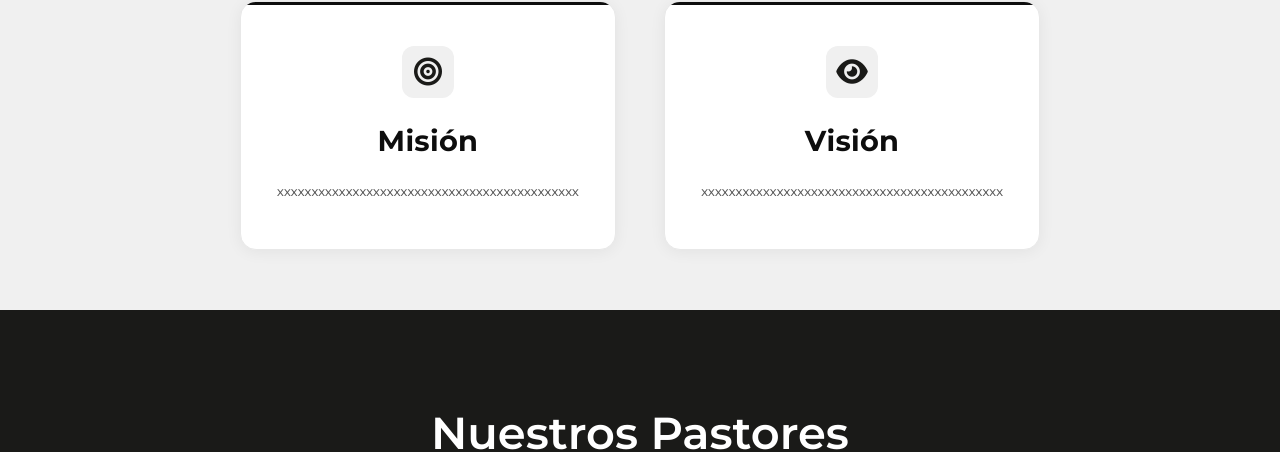
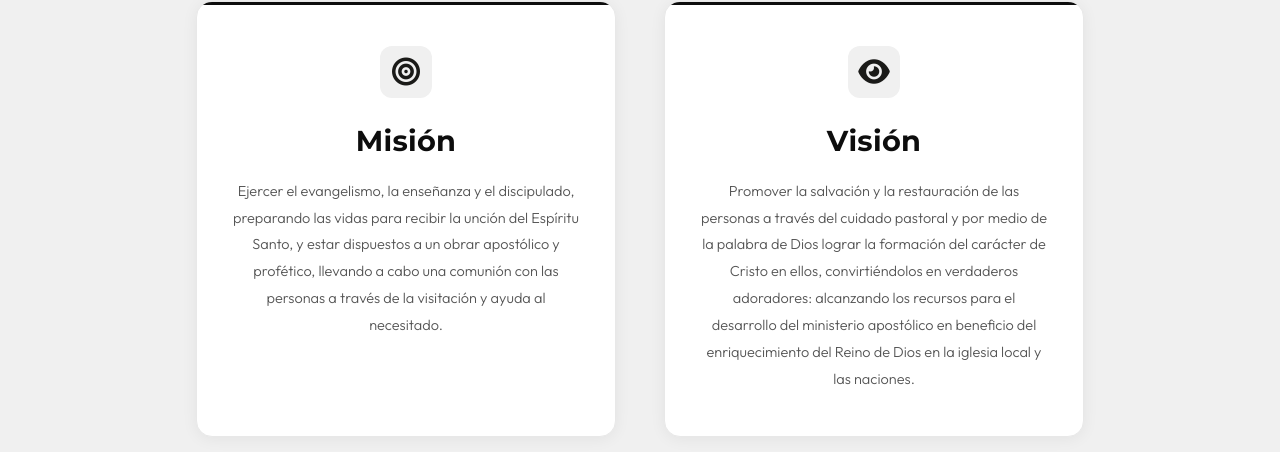
Before and after one commit to Tobinakano/IglesiaRema, a React (Vite) app in the folder Frontend/: page /familia in a window 1280 px wide. Shown: the part 910-1362 px from the top of the page. Built offline with nearby package versions, Linux system fonts and the light colour scheme.

Commit message:
Se Acomodo La Mision Y La Vision, Ademas Configure Los Link De Las Demas Redes

```diff
--- a/Frontend/src/pages/FamiliaRema.jsx
+++ b/Frontend/src/pages/FamiliaRema.jsx
@@ -45,14 +45,14 @@ function FamiliaRema() {
               <i className="fas fa-bullseye" style={{ fontSize: '28px' }}></i>
             </div>
             <div className="mv-card-title">Misión</div>
-            <p className="mv-card-text">xxxxxxxxxxxxxxxxxxxxxxxxxxxxxxxxxxxxxxxxxxxx</p>
+            <p className="mv-card-text">Ejercer el evangelismo, la enseñanza y el discipulado, preparando las vidas para recibir la unción del Espíritu Santo, y estar dispuestos a un obrar apostólico y profético, llevando a cabo una comunión con las personas a través de la visitación y ayuda al necesitado.</p>
           </div>
           <div className="mv-card">
             <div className="mv-icon">
               <i className="fas fa-eye" style={{ fontSize: '28px' }}></i>
             </div>
             <div className="mv-card-title">Visión</div>
-            <p className="mv-card-text">xxxxxxxxxxxxxxxxxxxxxxxxxxxxxxxxxxxxxxxxxxxx</p>
+            <p className="mv-card-text">Promover la salvación y la restauración de las personas a través del cuidado pastoral y por medio de la palabra de Dios lograr la formación del carácter de Cristo en ellos, convirtiéndolos en verdaderos adoradores: alcanzando los recursos para el desarrollo del ministerio apostólico en beneficio del enriquecimiento del Reino de Dios en la iglesia local y las naciones.</p>
           </div>
         </div>
       </section>
--- a/Frontend/src/pages/Inicio.jsx
+++ b/Frontend/src/pages/Inicio.jsx
@@ -41,28 +41,28 @@ function Inicio() {
           </div>
 
           <div className="platforms-grid">
-            <a href="#" className="platform-card">
+            <a href="https://www.facebook.com/iglesiacristianaremanentecali?locale=es_LA" className="platform-card">
               <div className="platform-icon-circle">
                 <i className="fab fa-facebook" style={{ fontSize: '32px', color: '#1877F2' }}></i>
               </div>
               <span className="platform-name">Facebook</span>
             </a>
 
-            <a href="#" className="platform-card">
+            <a href="https://www.youtube.com/@remanentecaliiglesiacristi2110" className="platform-card">
               <div className="platform-icon-circle">
                 <i className="fab fa-youtube" style={{ fontSize: '32px', color: '#FF0000' }}></i>
               </div>
               <span className="platform-name">YouTube</span>
             </a>
 
-            <a href="#" className="platform-card">
+            <a href="https://www.instagram.com/remanentecali/" className="platform-card">
               <div className="platform-icon-circle">
                 <i className="fab fa-instagram" style={{ fontSize: '32px', background: 'linear-gradient(45deg, #fcb045, #fd1d1d, #833ab4)', WebkitBackgroundClip: 'text', WebkitTextFillColor: 'transparent' }}></i>
               </div>
               <span className="platform-name">Instagram</span>
             </a>
 
-            <a href="#" className="platform-card">
+            <a href="https://www.tiktok.com/@remanentecali" className="platform-card">
               <div className="platform-icon-circle">
                 <i className="fab fa-tiktok" style={{ fontSize: '32px' }}></i>
               </div>
```
